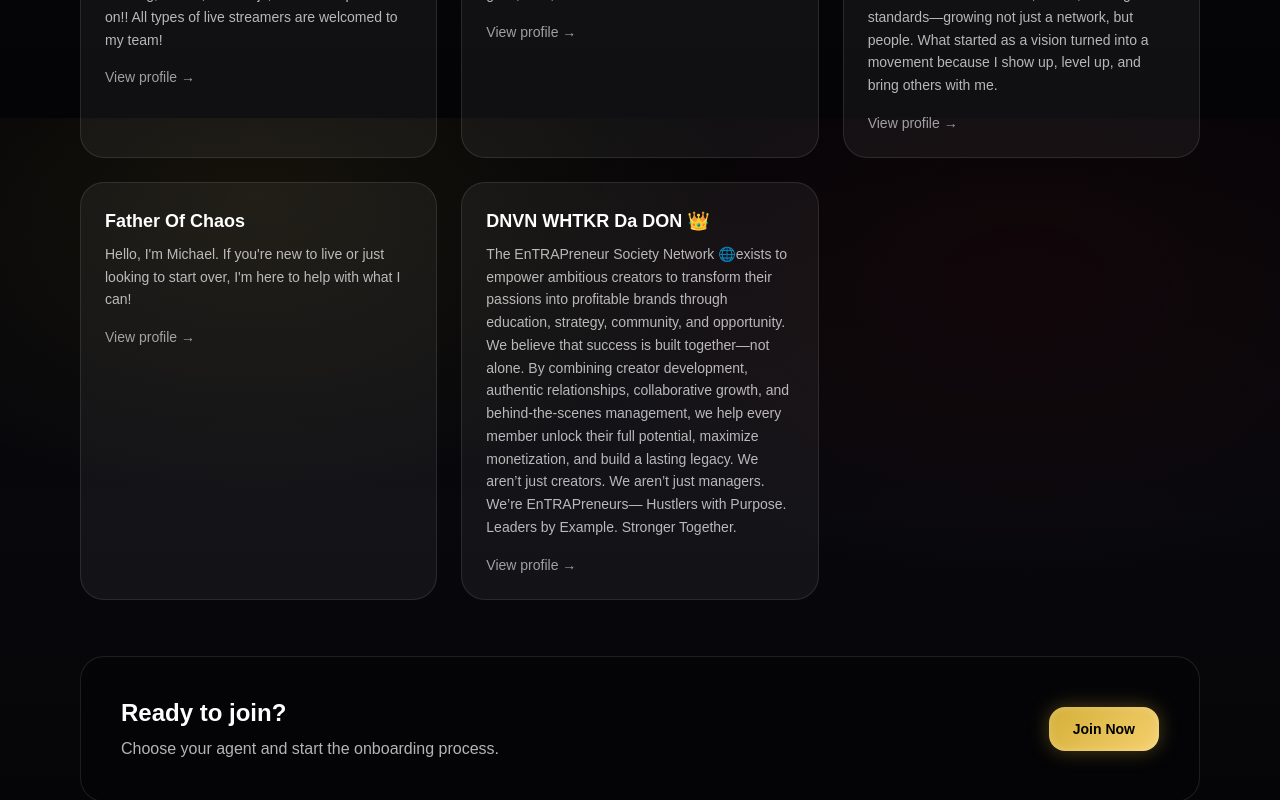
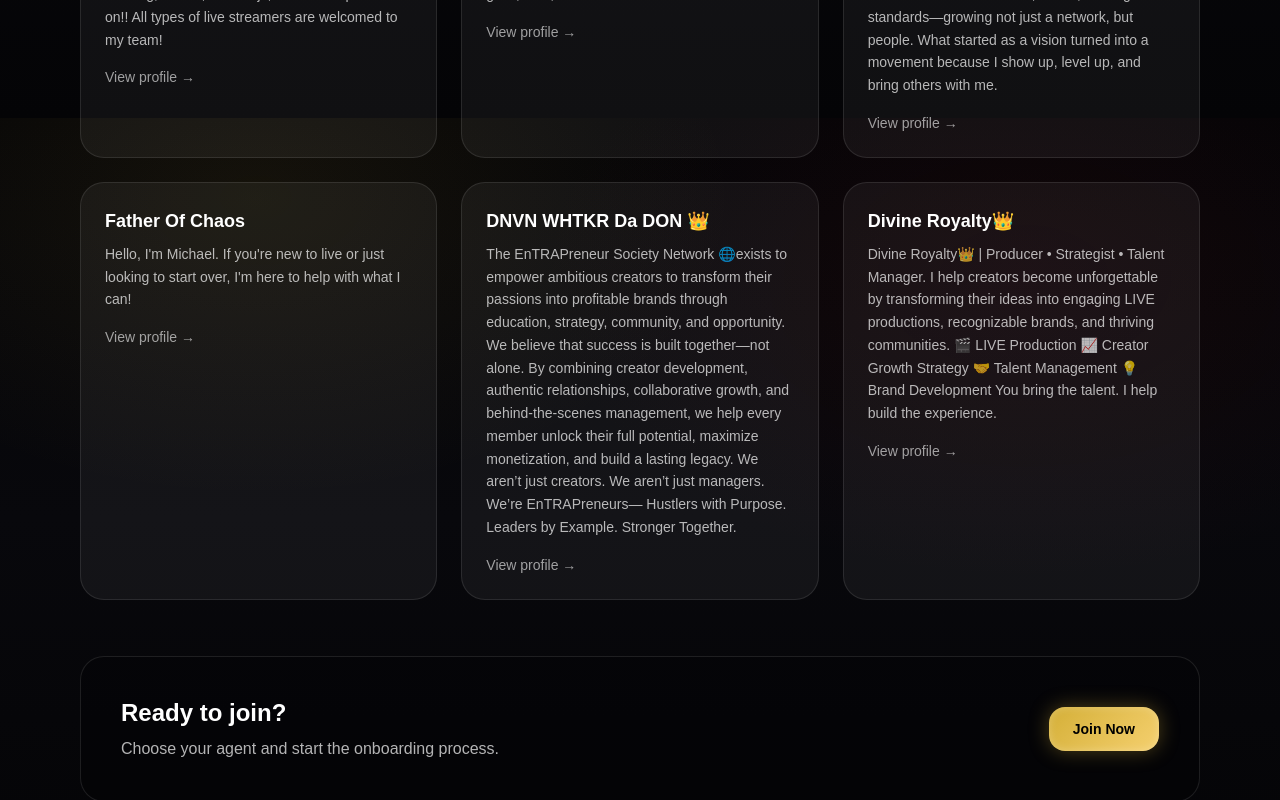
Before and after one commit to joekubitz/royal-bloodlines-site, a Next.js app: page /agents in a window 1280 px wide. Shown: the part 1482-2282 px from the top of the page. Built offline with nearby package versions, Linux system fonts and the light colour scheme.

Commit message:
update agents

```diff
--- a/src/data/agents.ts
+++ b/src/data/agents.ts
@@ -242,7 +242,7 @@ If you’re serious about growing, competing, and being part of something bigger
 
     bio: `I've been a streamer on TikTok for more than 6 years. I have watched people start from nothing and end up on daily. I have also watched people go from daily to nothing. If your looking to have some fun or make some money or even better both give going live a try. Many of us have talents with no wy to show those around us. This app is a perfect way to show off those talents or even work through social anxiety from the comfort of your own homw. I'm looking for new team members with the drive to see what happens!`,
 
-    joinLink: "",
+    joinLink: "https://www.tiktok.com/t/ZTB98qEA4/",
     image: "/agents/michael.png",
   },
    {
@@ -291,5 +291,26 @@ Stronger Together. 🌐`,
     joinLink: "",
     image: "/agents/dnvn.png",
   },
+     {
+    slug: "royalty",
+    name: "Divine Royalty👑",
 
+    bioShort:
+      "Divine Royalty👑 | Producer • Strategist • Talent Manager. I help creators become unforgettable by transforming their ideas into engaging LIVE productions, recognizable brands, and thriving communities. 🎬 LIVE Production 📈 Creator Growth Strategy 🤝 Talent Management 💡 Brand Development You bring the talent. I help build the experience.",
+
+    bio: `As an agent, I believe every great production begins with you—the main attraction.
+My goal is to support you in creating, building, and growing not only your platform, but a loyal community that believes in your brand.
+Who is Divine Royalty👑?
+She is a producer, strategist, and leader who develops talent, builds communities, and creates conversations worth watching.
+How can I help you?
+I specialize in helping creators become unforgettable through:
+🎬 LIVE Production
+ 📈 Growth Strategy
+ 🤝 Talent Management
+ 💡 Brand Development
+📩 Let’s build something amazing together.`,
+
+    joinLink: "https://us.tiktok.com/tcn/scout_creators?use_spark=1&agency_scout_source=qr_code_leads&ShareLinkID=7640935750472810509",
+    image: "/agents/royalty.png",
+  },
 ];
```
Also changed, not shown: 1 other file (tests, documents, lock files or other folders).
